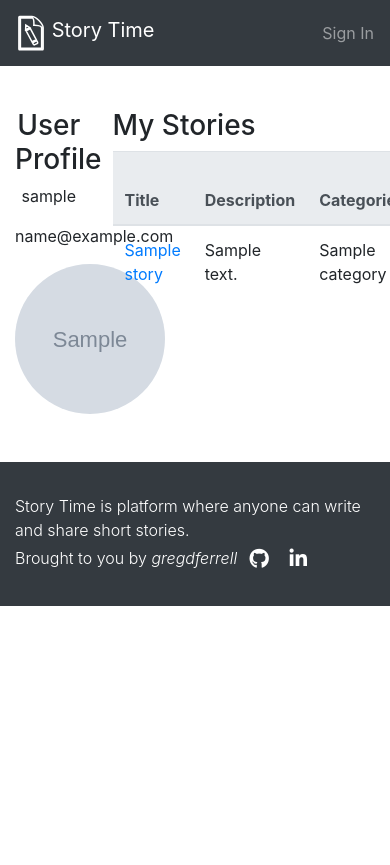
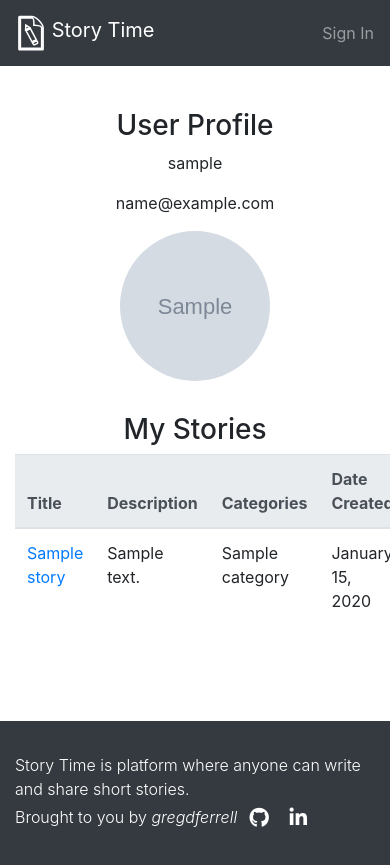
Before and after one commit to gregdferrell/course-fsw-p4-story-time, a Flask app: template storytime/templates/user_dashboard.html in a window 390 px wide; the page is wider, and only the part inside the window is pictured. Before the commit the page ends 606 px from the top of that part, so only its background shows below. Run offline with Flask 2, Linux system fonts and the light colour scheme; the template is opened without the code that fills it: most values are stand-ins (such as "Sample title", 1, 10 or a date in 2020); grey boxes marked "Sample" are stand-in pictures; parts of the project's set-up code (start-up, migrations or seed data) failed here and were passed over; some libraries are stand-ins or nearby versions.

Commit message:
improve responsiveness on dashboard on small screens

```diff
--- a/storytime/static/css/main.css
+++ b/storytime/static/css/main.css
@@ -32,11 +32,11 @@ body {
 }
 
 .dashboard-user-profile {
-
+    margin-bottom: 2em;
 }
 
 .dashboard-my-stories {
-
+    margin-bottom: 2em;
 }
 
 #facebook-sign-in-button {
--- a/storytime/templates/user_dashboard.html
+++ b/storytime/templates/user_dashboard.html
@@ -7,7 +7,7 @@
 
     <div class="container dashboard">
         <div class="row">
-            <aside class="dashboard-user-profile col-3">
+            <aside class="dashboard-user-profile col-xs-12 col-md-3">
                 <header class="text-center">
                     <h3>User Profile</h3>
                 </header>
@@ -18,8 +18,8 @@
                 </article>
             </aside>
 
-            <section class="dashboard-my-stories col-9">
-                <header>
+            <section class="dashboard-my-stories col-xs-12 col-md-9">
+                <header class="text-center">
                     <h3>My Stories</h3>
                 </header>
                 <table class="table">
```
